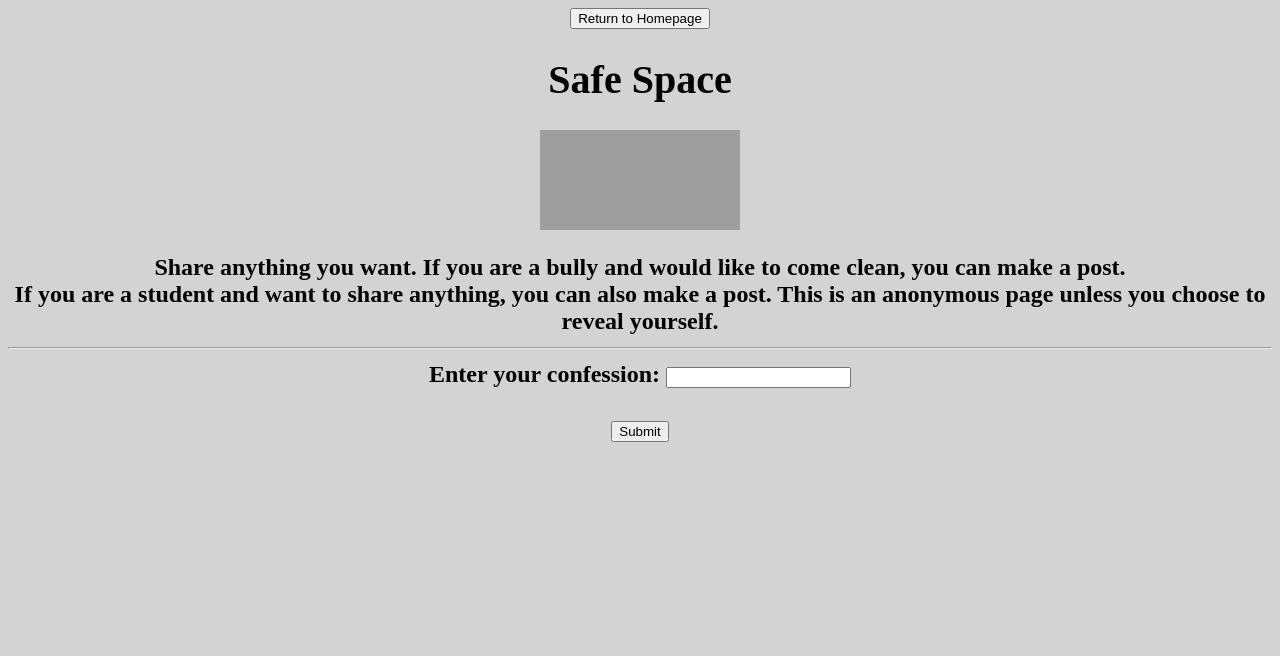
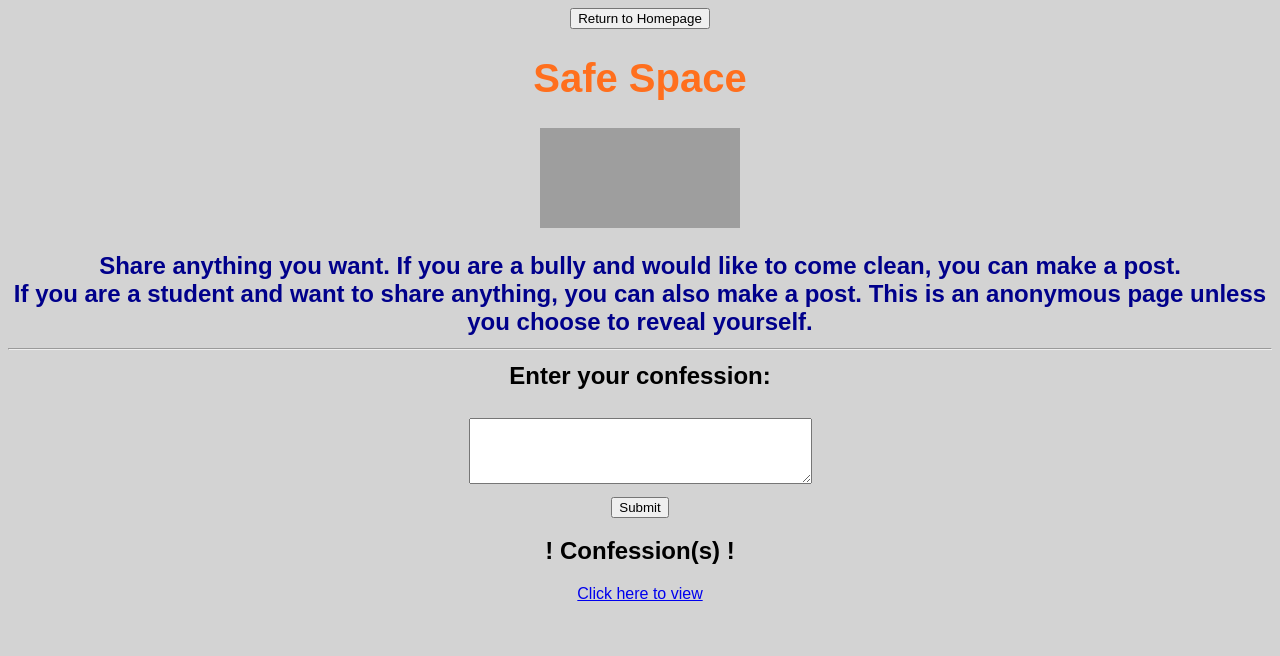
Before and after one commit to doggocaliper/Savetheworld1, a Flask app: page /confession.html in a window 1280 px wide. Shown: the top 656 px of the page. Run offline with Flask 2, Linux system fonts and the light colour scheme; grey boxes are pictures that could not be loaded.

Commit message:
Update confession.html

```diff
--- a/templates/confession.html
+++ b/templates/confession.html
@@ -1,6 +1,12 @@
 <!DOCTYPE html>
 <html>
+  <style>
+body {
+  font-family: 'Sans Comic Sans', sans-serif;
+}
+  </style>
   <head>
+    <meta name="viewport" content="initial-scale=1, width=device-width">
     <link rel="icon" type="image/x-icon" href="https://3.imimg.com/data3/BU/QV/GLADMIN-55251/ambulance-light-500x500.jpg">
     <title>Safe Space</title>
     <link rel="stylesheet" type="text/css" href="{{ url_for('static', filename='style.css') }}">
@@ -10,22 +16,28 @@
     <button onclick="window.location.href='https://sosxasrjc.peekachu.repl.co/';">
       Return to Homepage
     </button>
-    <h1>Safe Space</h1>
-    <img src="https://upload.wikimedia.org/wikipedia/commons/c/c8/Lourdes_sign_for_confession.jpg" width="200" height="100">
-    <h2>Share anything you want. If you are a bully and would like to come clean, you can make a post.
+    <h1><font color="FF6F1D">Safe Space</font></h1>
+    <img src="https://upload.wikimedia.org/wikipedia/commons/c/c8/Lourdes_sign_for_confession.jpg" alt="confession goes here ->" width="200" height="100">
+    <h2><font color="00008B">Share anything you want. If you are a bully and would like to come clean, you can make a post.
       <br>
       If you are a student and want to share anything, you can also make a post. This is an anonymous page unless you choose to reveal yourself.
     <br>
-    <hr>
+    </font><hr>
     <form action="/confession.html" method="post">
     <label for="confession">Enter your confession:</label>
-    <input type="text" name="confession" id="confession">
     <br>
     <br>
-    <input type="submit" onclick="alert('Thank you for your confession, it has been added to the database and will soon be reviewed by the moderator.')" value="Submit">
+    <textarea id="confession" name="confession" rows="4" cols="40"></textarea>
+    <br>
+    <input type="submit" onclick="alert('Thank you for your confession, it has been added to the database and will soon be reviewed by everyone.')" value="Submit">
     </form>
   </h2>
-
+  <h2>! Confession(s) !</h2>
+  <a href="./confessionlist.html">Click here to view</a>
+  <br>
+  <br>
+  <br>
+  <br>
   </body>
 </html>
 
```
